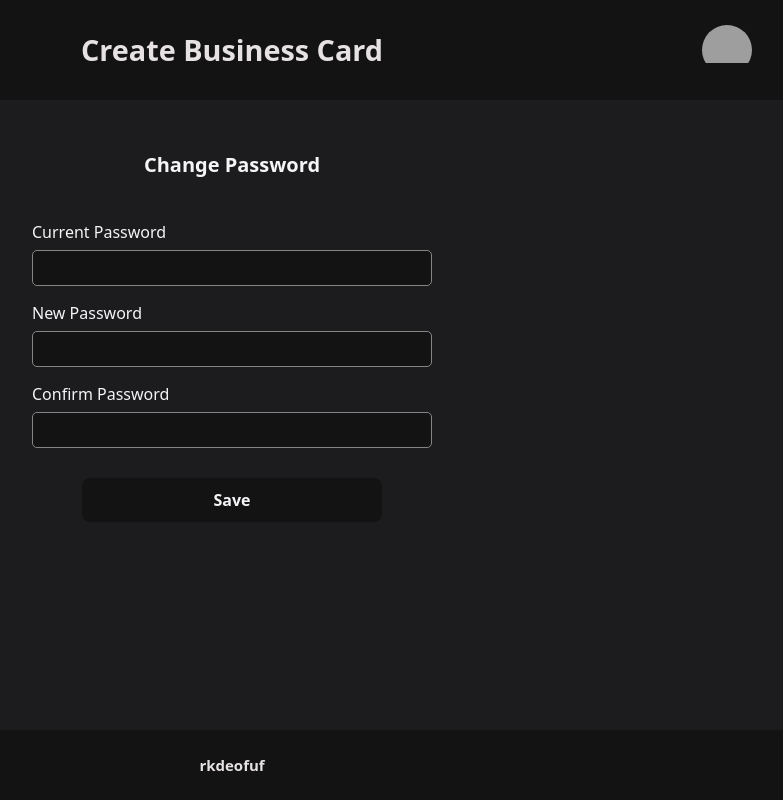
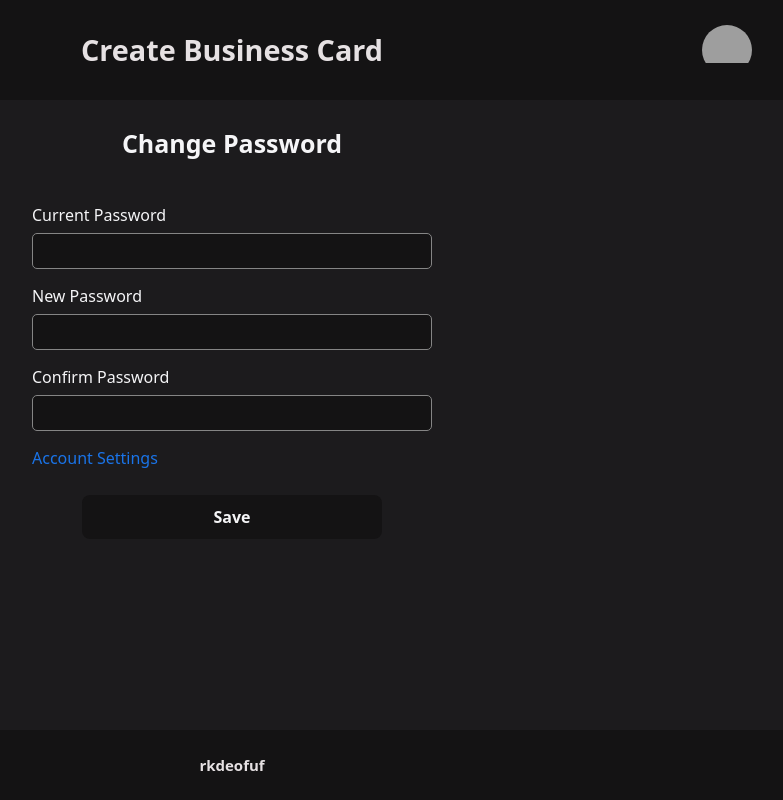
Before and after one commit to kangdaelyeol/mybusinesscard, a React (Vite) app in the folder renew/: page /change-password in a window 1280 px wide. Shown: the whole page, without its empty margins (408-1191 px from the left). Built offline with nearby package versions, Linux system fonts and the light colour scheme; no server answers; the database is empty; sample sign-in values are in the browser's storage; grey boxes are pictures that could not be loaded.

Commit message:
update component design

```diff
--- a/renew/src/components/AccountDetail.jsx
+++ b/renew/src/components/AccountDetail.jsx
@@ -31,7 +31,7 @@ export default function AccountDetail() {
                 },
             )}
         >
-            <div className="text-[18px] text-center mt-[20px]">
+            <div className="text-[25px] font-semibold text-center mt-[25px]">
                 Account Settings
             </div>
 
@@ -139,7 +139,7 @@ export default function AccountDetail() {
                     </label>
 
                     <div
-                        className="cursor-pointer mt-[10px] text-color-blue hover:text-color-blue-light"
+                        className="cursor-pointer mt-[20px] text-color-blue hover:text-color-blue-light"
                         onClick={handlers.handleChangePasswordClick}
                     >
                         Change Password
@@ -147,7 +147,7 @@ export default function AccountDetail() {
 
                     <div
                         className={classNames(
-                            'py-[10px] w-[300px] font-bold text-center cursor-pointer rounded-[8px] mt-[10px]',
+                            'py-[10px] w-[300px] font-bold text-center cursor-pointer rounded-[8px] mt-[20px]',
                             {
                                 'bg-color-black hover:bg-color-black-bright':
                                     theme === 'dark',
--- a/renew/src/components/ChangePassword.jsx
+++ b/renew/src/components/ChangePassword.jsx
@@ -21,7 +21,7 @@ export default function ChangePassword() {
                 },
             )}
         >
-            <div className="w-full text-center mt-[50px] text-[20px] font-semibold">
+            <div className="w-full text-center mt-[25px] text-[25px] font-semibold">
                 Change Password
             </div>
 
@@ -81,8 +81,15 @@ export default function ChangePassword() {
                 </label>
 
                 <div
+                    className="cursor-pointer mt-[15px] text-color-blue hover:text-color-blue-light"
+                    onClick={handlers.handleAccountSettingsClick}
+                >
+                    Account Settings
+                </div>
+
+                <div
                     className={classNames(
-                        'py-[10px] w-[300px] mx-auto mt-[30px] font-bold text-center cursor-pointer rounded-[8px] mt-[10px]',
+                        'py-[10px] w-[300px] mx-auto mt-[25px] font-bold text-center cursor-pointer rounded-[8px] mt-[10px]',
                         {
                             'bg-color-black hover:bg-color-black-bright':
                                 theme === 'dark',
--- a/renew/src/components/Header.jsx
+++ b/renew/src/components/Header.jsx
@@ -16,8 +16,6 @@ export default function Header() {
         handleTitleClick,
     } = useHeader()
 
-    console.log(userState)
-
     return (
         <header
             className={classNames('fixed w-[100%] z-10', {
@@ -25,10 +23,10 @@ export default function Header() {
                 'bg-color-black text-color-white-light': theme === 'dark',
             })}
         >
-            <div className="absolute h-full flex items-center left-[30px] text-[20px] font-semibold">
-                {userState.nickname}
-            </div>
             <div className="max-w-[1100px] relative mx-auto h-header-height flex">
+                <div className="absolute h-full flex items-center left-[30px] text-[20px] font-semibold">
+                    {userState.nickname}
+                </div>
                 <span
                     onClick={handleTitleClick}
                     className="inset-0 m-auto font-bold text-[1.8rem] cursor-pointer"
```
